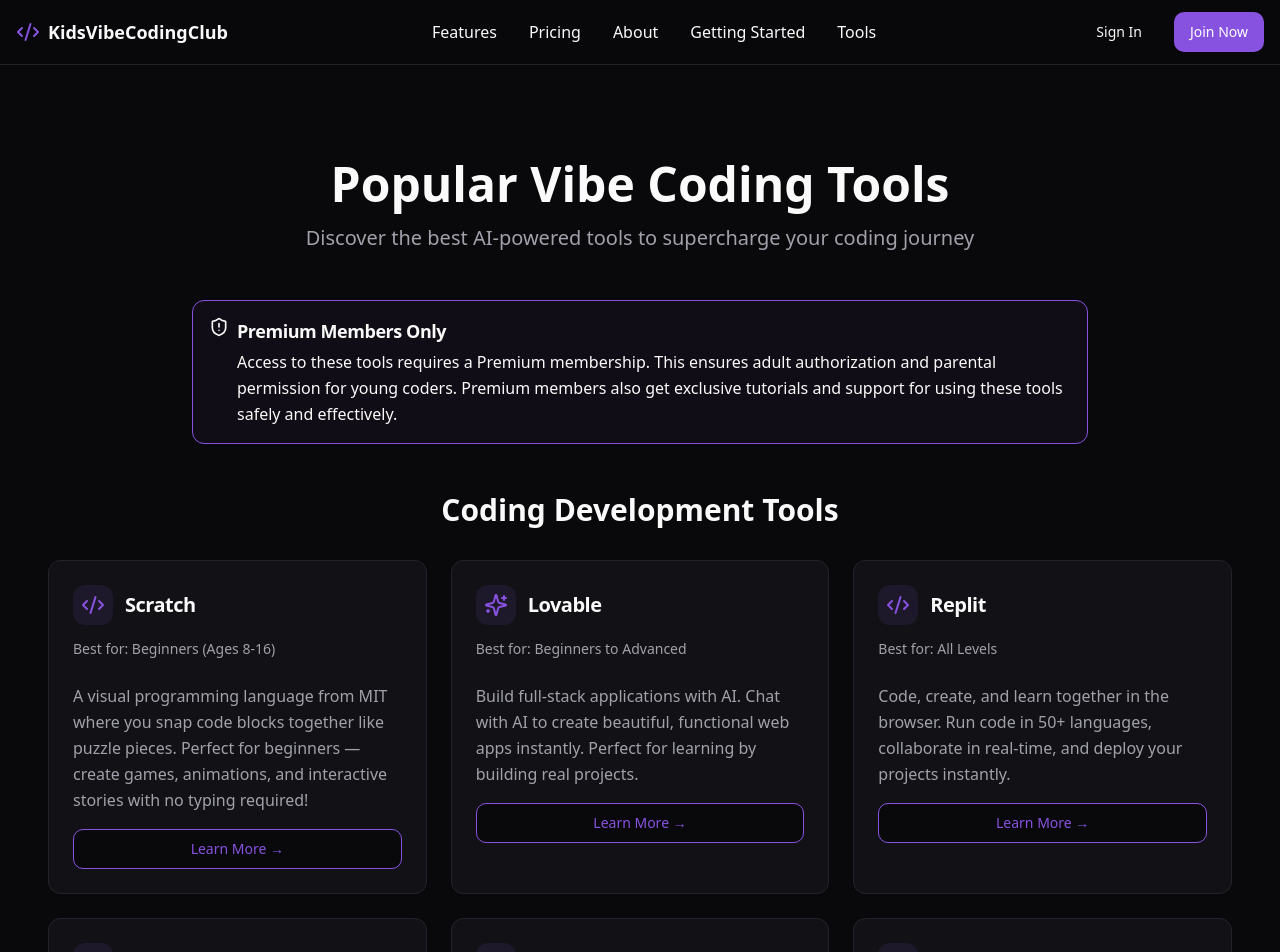
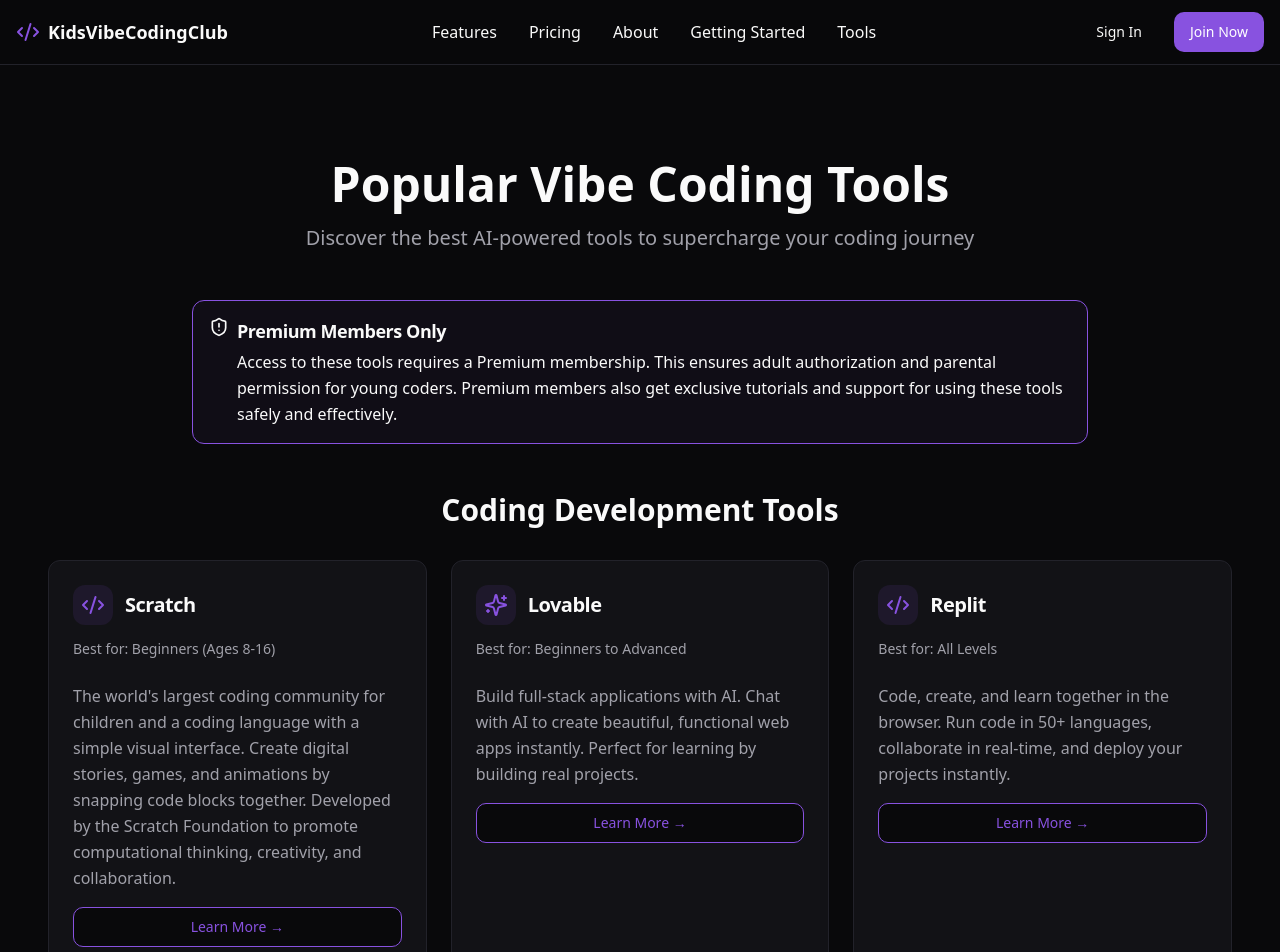
Before and after one commit to irexio/kids-vibe-forge, a React (Vite) app: page /tools in a window 1280 px wide. Shown: the top 952 px of the page. Built offline with nearby package versions, Linux system fonts and the light colour scheme; the HTML template or start-up script is replaced by a standard one.

Commit message:
Add Scratch description to Tools page

```diff
--- a/src/pages/Tools.tsx
+++ b/src/pages/Tools.tsx
@@ -9,7 +9,7 @@ const tools = [
   {
     name: "Scratch",
     icon: Code2,
-    description: "A visual programming language from MIT where you snap code blocks together like puzzle pieces. Perfect for beginners — create games, animations, and interactive stories with no typing required!",
+    description: "The world's largest coding community for children and a coding language with a simple visual interface. Create digital stories, games, and animations by snapping code blocks together. Developed by the Scratch Foundation to promote computational thinking, creativity, and collaboration.",
     link: "https://scratch.mit.edu/",
     bestFor: "Beginners (Ages 8-16)",
   },
```
